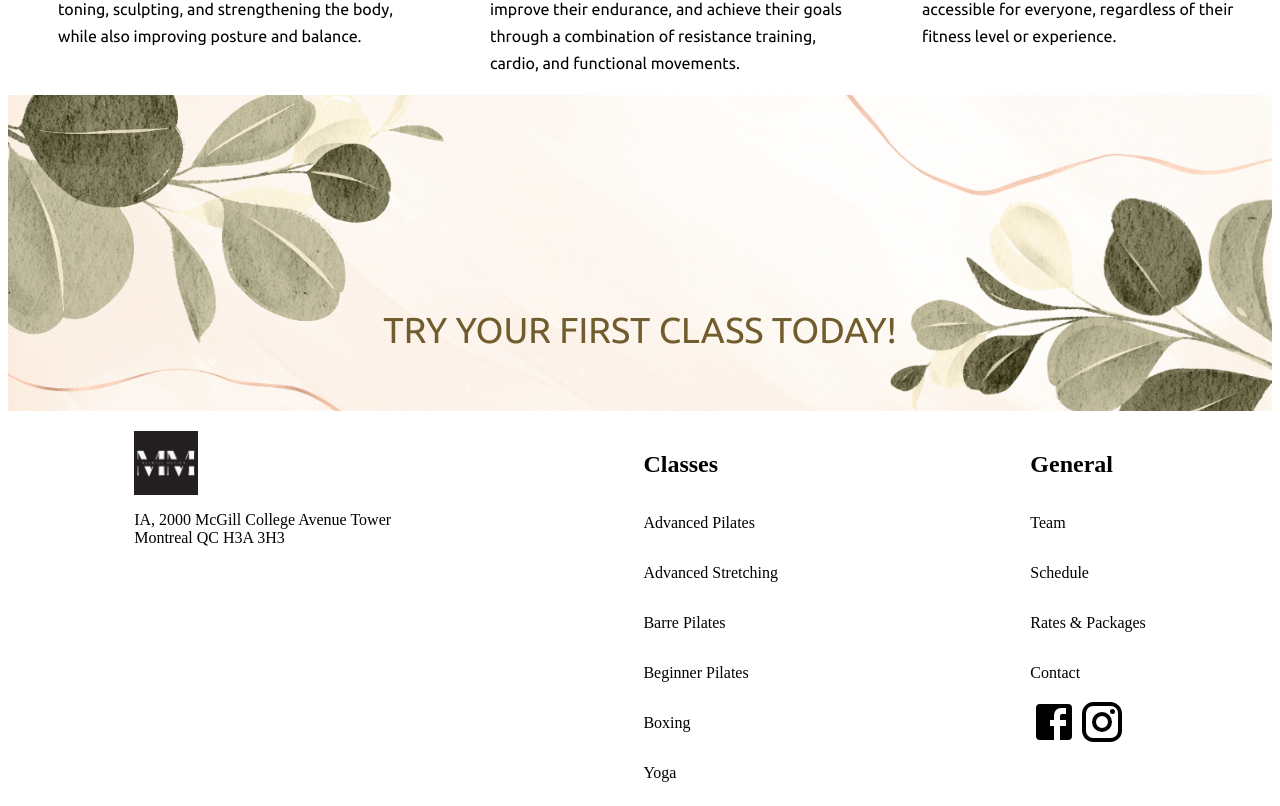
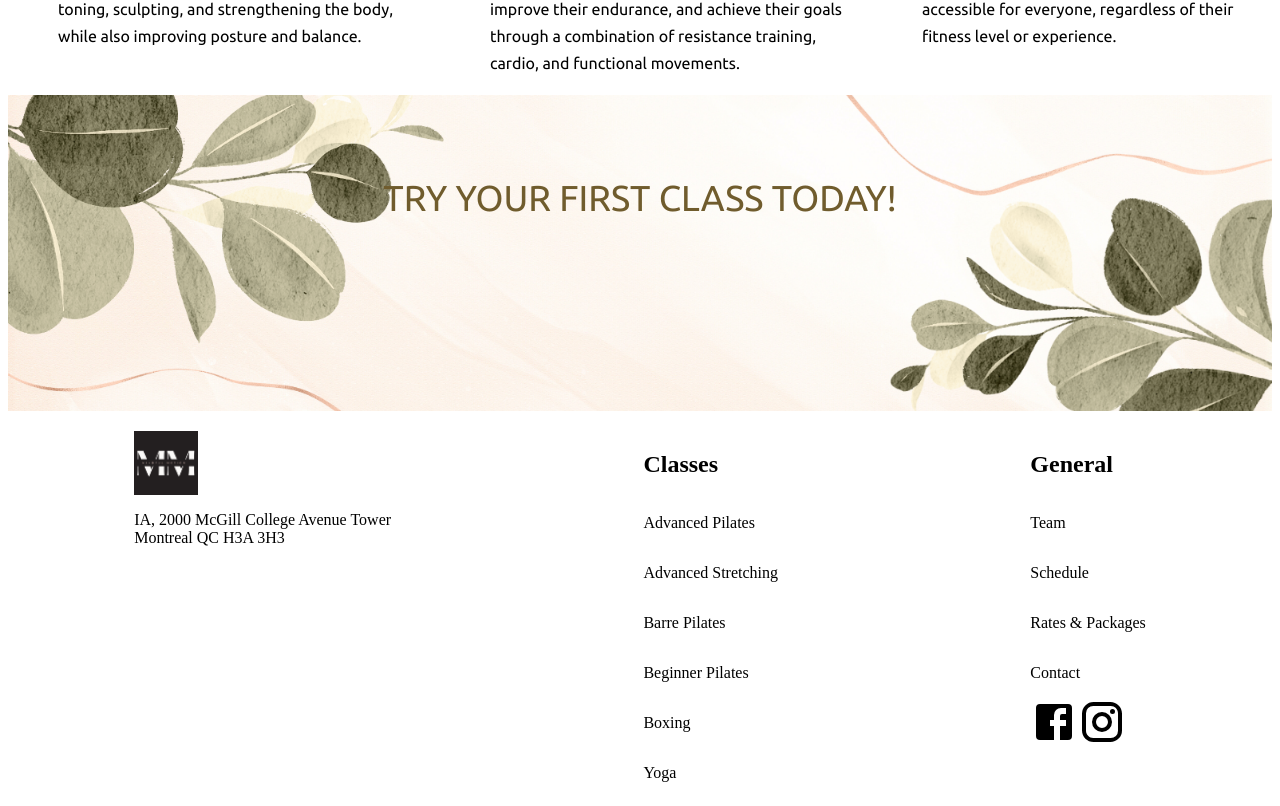
Before and after one commit to WebDevTheresa/Mindful-Motion, a React (Create React App) app in the folder client/: page /teamspage in a window 1280 px wide. Shown: the part 2921-3727 px from the top of the page. Built offline with nearby package versions, Linux system fonts and the light colour scheme.

Commit message:
styling changes

```diff
--- a/client/src/IntroOffer.js
+++ b/client/src/IntroOffer.js
@@ -36,7 +36,7 @@ const OfferWrapper = styled.div`
 const Offer = styled.p`
   color: #705c2d;
   position: relative;
-  top: 292px;
+  top: 160px;
   font-size: 36px;
   text-align: center;
   font-family: 'Roboto', sans-serif;
@@ -44,7 +44,7 @@ const Offer = styled.p`
 
   @media and screen and (max-width: 768px) {
     width: 100%;
-    height: auto;
+    heigh: auto;
   }
 `;
 
```
